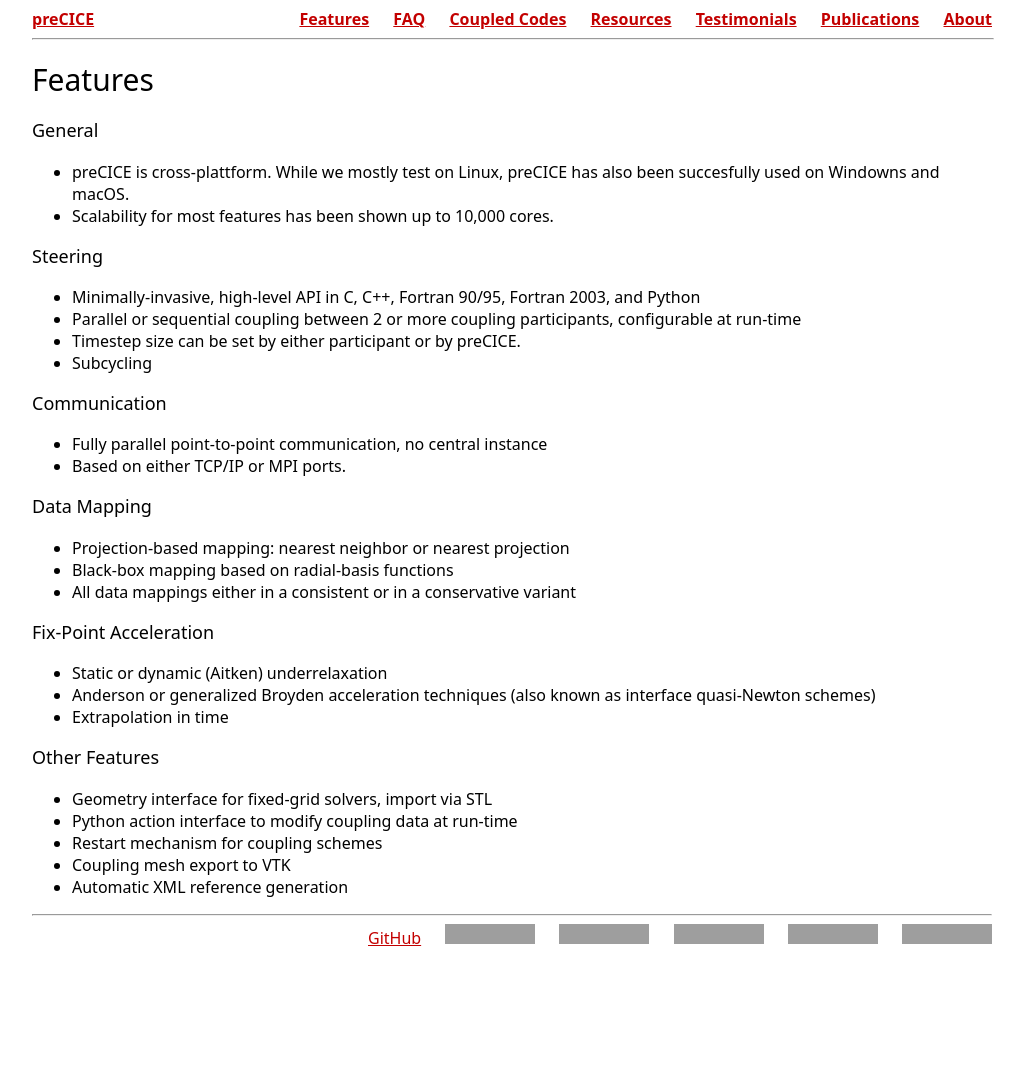
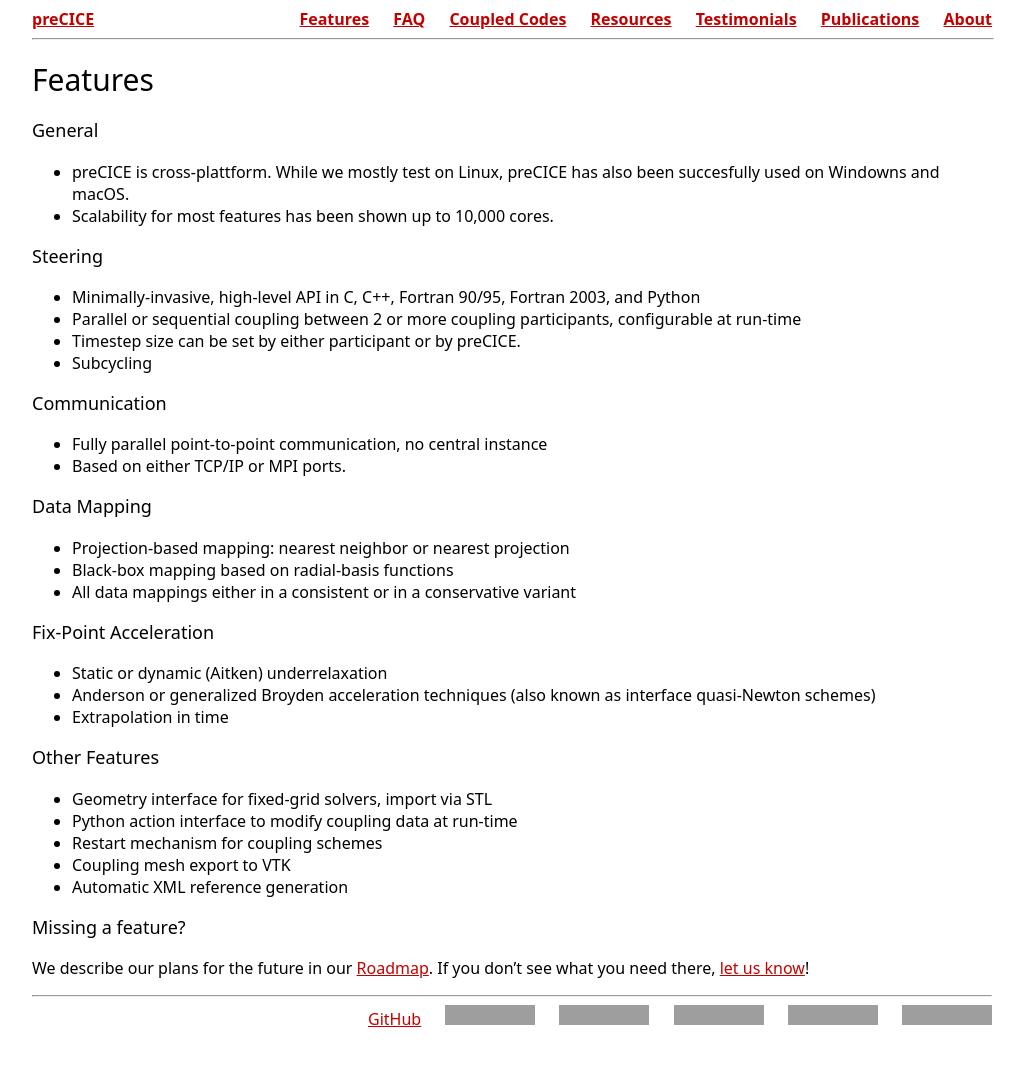
Before and after one commit to precice/precice.github.io_old, a Jekyll site: the page built from 02-features.md, in a window 1280 px wide, cut to the strip 0-1083 px from the top of the page. Shown: the top 1066 px of the strip, without its empty margins (128-1153 px from the left). Built offline with Jekyll 4.4.1, drawn with Linux system fonts in a browser that asks for light colours; before the commit the page ends 1002 px from its top, so only the background shows below that; grey boxes are pictures that could not be loaded.

Commit message:
Add a link to Roadmap.

```diff
--- a/02-features.md
+++ b/02-features.md
@@ -36,3 +36,6 @@
 + Restart mechanism for coupling schemes
 + Coupling mesh export to VTK
 + Automatic XML reference generation
+
+### Missing a feature?
+We describe our plans for the future in our [Roadmap](https://github.com/precice/precice/wiki/Roadmap). If you don't see what you need there, [let us know](../resources/#contact)!
```
